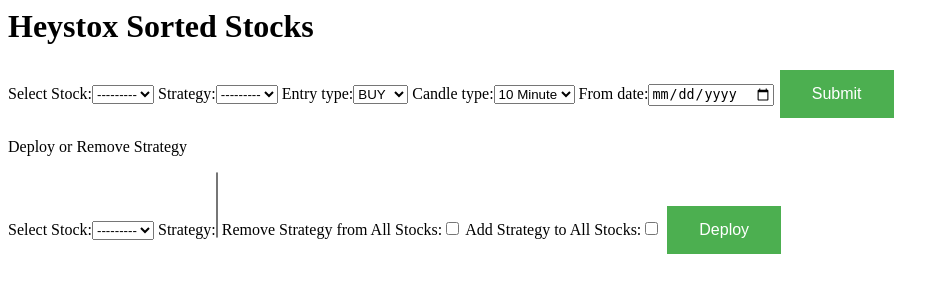
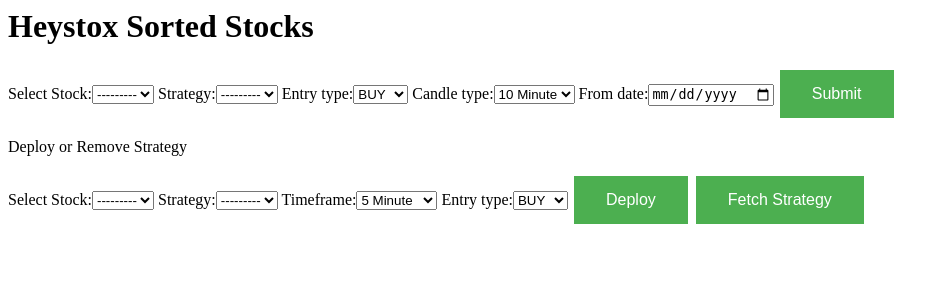
Before and after one commit to sonupal129/heystox, a Django app: page /backtest-stocks/ in a window 1280 px wide. Shown: the top 300 px of the page, without its empty margins (0-949 px from the left). Run offline with Django 3.2, Linux system fonts and the light colour scheme; the visitor is signed in with stand-in values (Sample User, id 1); data comes from the database, SQL or seed files in the repository; data that the repository does not hold is empty; parts of the project's set-up code (start-up, migrations or seed data) failed here and were passed over.

Commit message:
added deployed strategy model, modeified backtesting and strategy deployement process accordingly

```diff
--- a/market_analysis/forms.py
+++ b/market_analysis/forms.py
@@ -1,5 +1,5 @@
 from django import forms
-from market_analysis.models import Symbol, User, SortedStocksList, Strategy
+from market_analysis.models import Symbol, User, SortedStocksList, Strategy, DeployedStrategies
 from market_analysis.imports import *
 from market_analysis.tasks.trading import get_liquid_stocks
 # Code Starts
@@ -52,8 +52,9 @@
         return cache_key
 
 
-class StrategyDeployForm(forms.Form):
-    symbol = forms.ModelChoiceField(queryset=get_liquid_stocks(max_price=300), to_field_name="id", label="Select Stock", required=False)
-    strategy = forms.ModelMultipleChoiceField(queryset=Strategy.objects.filter(strategy_type="ET"))
-    remove_all = forms.BooleanField(required=False, label="Remove Strategy from All Stocks")
-    add_all = forms.BooleanField(required=False, label="Add Strategy to All Stocks")
+class StrategyDeployForm(forms.ModelForm):
+    symbol = forms.ModelChoiceField(queryset=get_liquid_stocks(max_price=300), label="Select Stock")
+
+    class Meta:
+        model = DeployedStrategies
+        fields = ["symbol", "strategy", "timeframe", "entry_type"]
--- a/market_analysis/models.py
+++ b/market_analysis/models.py
@@ -31,20 +31,24 @@
     vtt = models.IntegerField("Total Traded Volume", blank=True, null=True)
     total_buy_quantity = models.IntegerField("Total Buy Quantity", blank=True, null=True)
     total_sell_quantity = models.IntegerField("Total Sell Quantity", blank=True, null=True)
+    trade_manually = models.BooleanField(default=False)
 
     def __str__(self):
         return self.symbol
 
-    def get_strategies(self, strategy_type="Entry", cached=True):
+    def get_strategies(self, strategy_type="Entry", entry_type="BUY", cached=True):
+        """Return Deployed Strategy Objects"""
+        strategy_choice = {
+            "Entry" : "ET",
+            "Exit" : "EX"
+        }
         cache_key = "_".join([self.symbol, strategy_type, "strategies"])
         cached_value = redis_cache.get(cache_key)
         if cached_value != None and cached:
             return cached_value
-        if strategy_type == "Entry":
-            strategies = self.entry_strategy.all()
-        elif strategy_type == "Exit":
-            strategies = self.exit_strategy.all()
-        redis_cache.set(cache_key, strategies, 60*60*24)
+        strategies = self.deployed_strategies.filter(strategy__strategy_type=strategy_choice.get(strategy_type), active=True, entry_type=entry_type).prefetch_related("strategy")
+        if strategies.exists():
+            redis_cache.set(cache_key, strategies, 60*60*24)
         return strategies
 
     def get_last_trading_day_count(self, date_obj=None):
@@ -453,7 +457,13 @@
         ("SELL", "SELL"),
     }
 
+    added_choice = {
+        ("AT", "Automatically"),
+        ("ML", "Manually")
+    }
+
     symbol = models.ForeignKey(Symbol, on_delete=models.CASCADE, related_name="sorted_stocks")
+    added = models.CharField(max_length=10, choices=added_choice, default="AT")
     entry_price = models.DecimalField(decimal_places=2, max_digits=10, null=True, blank=True)
     entry_type = models.CharField(max_length=20, choices=entry_choices, default="BUY")
 
@@ -678,3 +688,25 @@
         if callable(st_func):
             return st_func()
         raise TypeError("Strategy class is not callable")
+
+
+class DeployedStrategies(BaseModel):
+    candle_type_choice = {(k,v) for k,v in candles_types.items()}
+
+    symbol = models.ForeignKey(Symbol, on_delete=models.CASCADE, related_name="deployed_strategies")
+    strategy = models.ForeignKey(Strategy, on_delete=models.CASCADE, limit_choices_to={"strategy_type": "ET"})
+    timeframe = models.CharField(choices=candle_type_choice, max_length=5, default="M5")
+    entry_type = models.CharField(default="BUY", max_length=10, choices={
+        ("BUY", "BUY"), ("SELL", "SELL") })
+    active = models.BooleanField(default=True)
+
+    class Meta:
+        verbose_name_plural = "Deployed Strategies"
+        unique_together = ("symbol", "strategy", "timeframe", "entry_type")
+
+    def call_strategy(self, **kwargs):
+        strategy = self.strategy.get_strategy()
+        kwargs["candle_type"] = self.timeframe
+        kwargs["entry_type"] = self.entry_type
+        strategy.delay(**kwargs)
+        return True
--- a/market_analysis/templates/sorted_stocks_backtest.html
+++ b/market_analysis/templates/sorted_stocks_backtest.html
@@ -37,19 +37,20 @@
 </head>
 
 <body>
-    <form action="" method="POST">
+    <form action="" method="">
         {% csrf_token %}
         {{ backtest_form.as_table }}
-        <button name="backtest_form" type="submit" class="button">Submit</button>
+        <button name="backtest_form" type="submit" class="button" formmethod="POST">Submit</button>
     </form>
 
     {% if strategy_deploy_form %}
     <p style="font-weight: 300;">Deploy or Remove Strategy</p>
-    <form action="" method="POST">
-        {% csrf_token %}
+    <form action="" method="">
         {{ strategy_deploy_form.as_table }}
-        <button name="strategy_deploy_form" type="submit" class="button">Deploy</button>
+        <button name="strategy_deploy_form" type="submit" class="button" formmethod="POST">Deploy</button>{% csrf_token %}
+        <button name="strategy_deploy_form" type="submit" class="button" formmethod="GET">Fetch Strategy</button>
     </form>
+
     {% endif %}
 
     {% if vars%}
@@ -62,12 +63,9 @@
 
     {% if deploy_status %}
     <ul>
-        {% for status in deploy_status %}
-        <li>{{ status }}</li>
-        {% endfor %}
+        <li>{{ deploy_status }}</li>
     </ul>
     {% endif %}
-
     <!-- <h2>Total Sorted Stocks Count: <span>{% if symbols %}{{ symbols.count }}{% else %} 0 {% endif %}</span></h2> -->
     {% if response %}
     <p>{{response}}</p>
--- a/market_analysis/views.py
+++ b/market_analysis/views.py
@@ -1,5 +1,5 @@
 from market_analysis.imports import *
-from market_analysis.models import UserProfile, MasterContract, SortedStocksList, Symbol, StrategyTimestamp, SortedStockDashboardReport
+from market_analysis.models import UserProfile, MasterContract, SortedStocksList, Symbol, StrategyTimestamp, SortedStockDashboardReport, DeployedStrategies
 from market_analysis.filters import SymbolFilters, SortedStocksFilter
 from market_analysis.tasks.trading import get_cached_liquid_stocks, get_liquid_stocks
 from market_analysis.view_mixins import BasePermissionMixin
@@ -126,6 +126,10 @@
         return kwargs
 
     def get(self, request, **kwargs):
+        context = {}
+        if request.method == "GET":
+        #     if ""
+            print(request.GET)
         return render(request, self.template_name, self.get_context_data(request))
 
     def get_cache_key(self, *args):
@@ -143,16 +147,17 @@
         backtest_start_date = datetime.strptime(split_cache[0], "%Y-%m-%d").date()
         backtest_end_date = datetime.strptime(split_cache[1], "%Y-%m-%d").date()
 
-        key = None
+        new_cache_key = None
         for key in matched_keys:
             split_key = key.split("_")
             key_start_date = datetime.strptime(split_key[0], "%Y-%m-%d").date()
             key_end_date = datetime.strptime(split_key[1], "%Y-%m-%d").date()
-            if key_end_date == backtest_end_date and backtest_start_date < key_start_date:
+            if key_end_date == backtest_end_date and key_start_date <= backtest_start_date:
+                cache_key = key
                 break
 
-        if key:
-            cached_value = redis_cache.get(key)
+        if new_cache_key:
+            cached_value = redis_cache.get(new_cache_key)
             if cached_value is not None:
                 if cached_value.empty:
                     return cached_value
@@ -217,40 +222,9 @@
 
         elif "strategy_deploy_form" in request.POST:
             strategy_form = StrategyDeployForm(request.POST)
-            form_name = "strategy_deploy_form"
             if strategy_form.is_valid():
-                symbol = strategy_form.cleaned_data["symbol"]
-                strategies = strategy_form.cleaned_data["strategy"]
-                remove_all = strategy_form.cleaned_data["remove_all"]
-                add_all = strategy_form.cleaned_data["add_all"]
-                output = []
-                if not remove_all and not add_all:
-                    if symbol:
-                        symbol_strategis = symbol.strategy.all()
-                        for strategy in strategies:
-                            if strategy in symbol_strategis:
-                                symbol.strategy.remove(strategy)
-                                output.append(f"{strategy.get_strategy_name().title()} strategy removed from {symbol.symbol}, if removed incorrect please add it again.")
-                            else:
-                                symbol.strategy.add(strategy)
-                                output.append(f"{strategy.get_strategy_name().title()} strategy deployed in {symbol.symbol}.")
-                    else:
-                        strategy_form.add_error("symbol", "Symbol not selected")
-                        context["strategy_deploy_form"] = strategy_form
-                        return render(request, self.template_name, self.get_context_data(request, **context))
-
-                symbols = get_liquid_stocks(max_price=300)
-                updated = None
-                if remove_all:
-                    for symbol in symbols : symbol.strategy.remove(*strategies)
-                    updated = "Removed"
-                elif add_all:
-                    for symbol in symbols : symbol.strategy.add(*strategies)
-                    updated = "Added"
-
-                if updated:
-                    output.append(f"Strategies {updated} to all stock")
-                context["deploy_status"] = output
+                strategy_form.save()
+                context["deploy_status"] = "Strategy Deployed Successfully"
                 return render(request, self.template_name, self.get_context_data(request, **context))
 
             context["strategy_deploy_form"] = strategy_form
```
Also changed, not shown: market_analysis/admin.py (+12 -0 lines), market_analysis/tasks/day_trading_tasks.py (+6 -4 lines), market_analysis/tasks/strategies/backtest.py (+12 -4 lines), market_analysis/tasks/strategies/base_strategy.py (+3 -6 lines), market_analysis/tasks/strategies/intraday_entry_strategies.py (+4 -4 lines), market_analysis/tasks/trading.py (+15 -5 lines), market_analysis/migrations/0029_auto_20200708_2226.py (added), market_analysis/migrations/0030_auto_20200709_1953.py (added), market_analysis/migrations/0031_auto_20200710_2220.py (added), market_analysis/migrations/0032_auto_20200710_2317.py (added).
